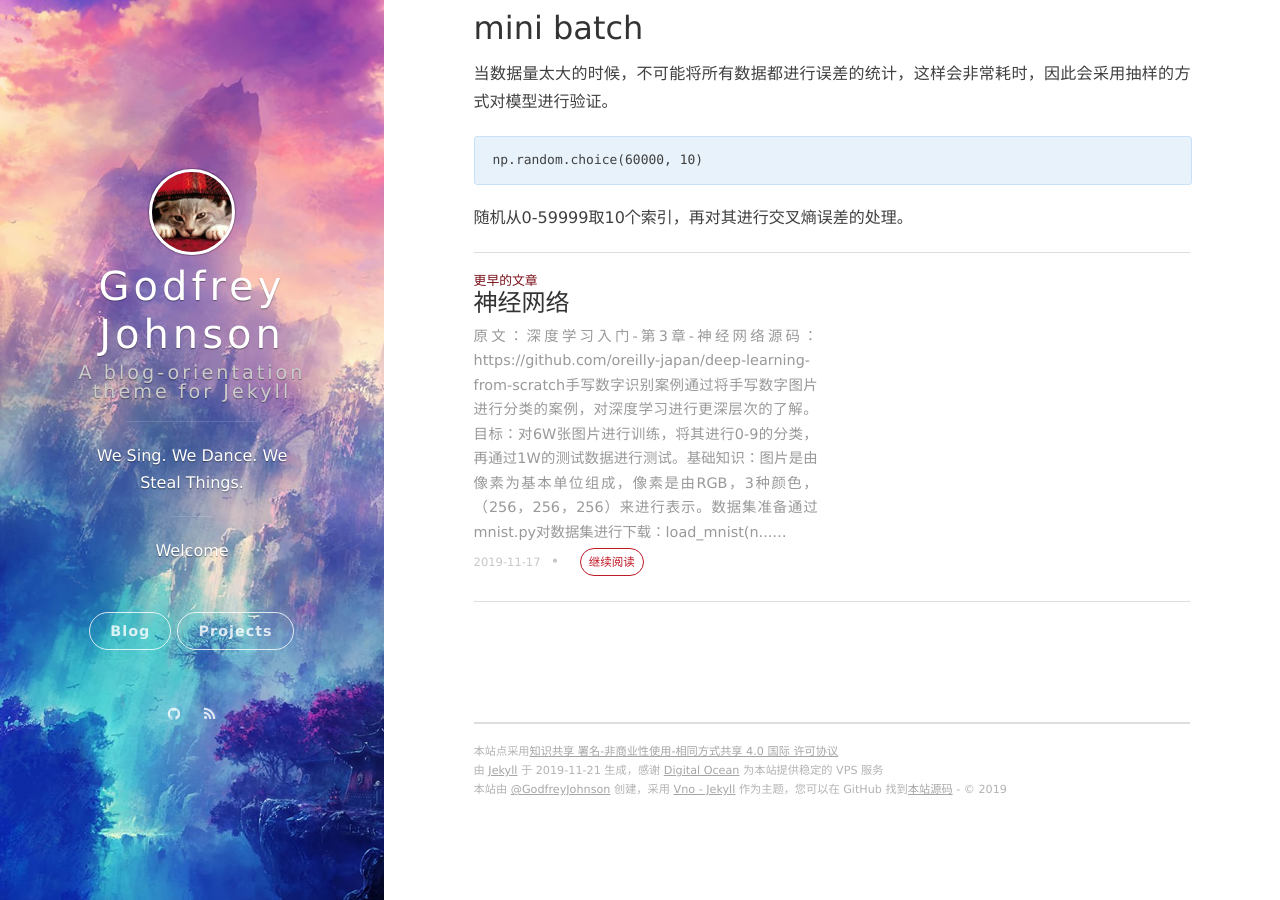
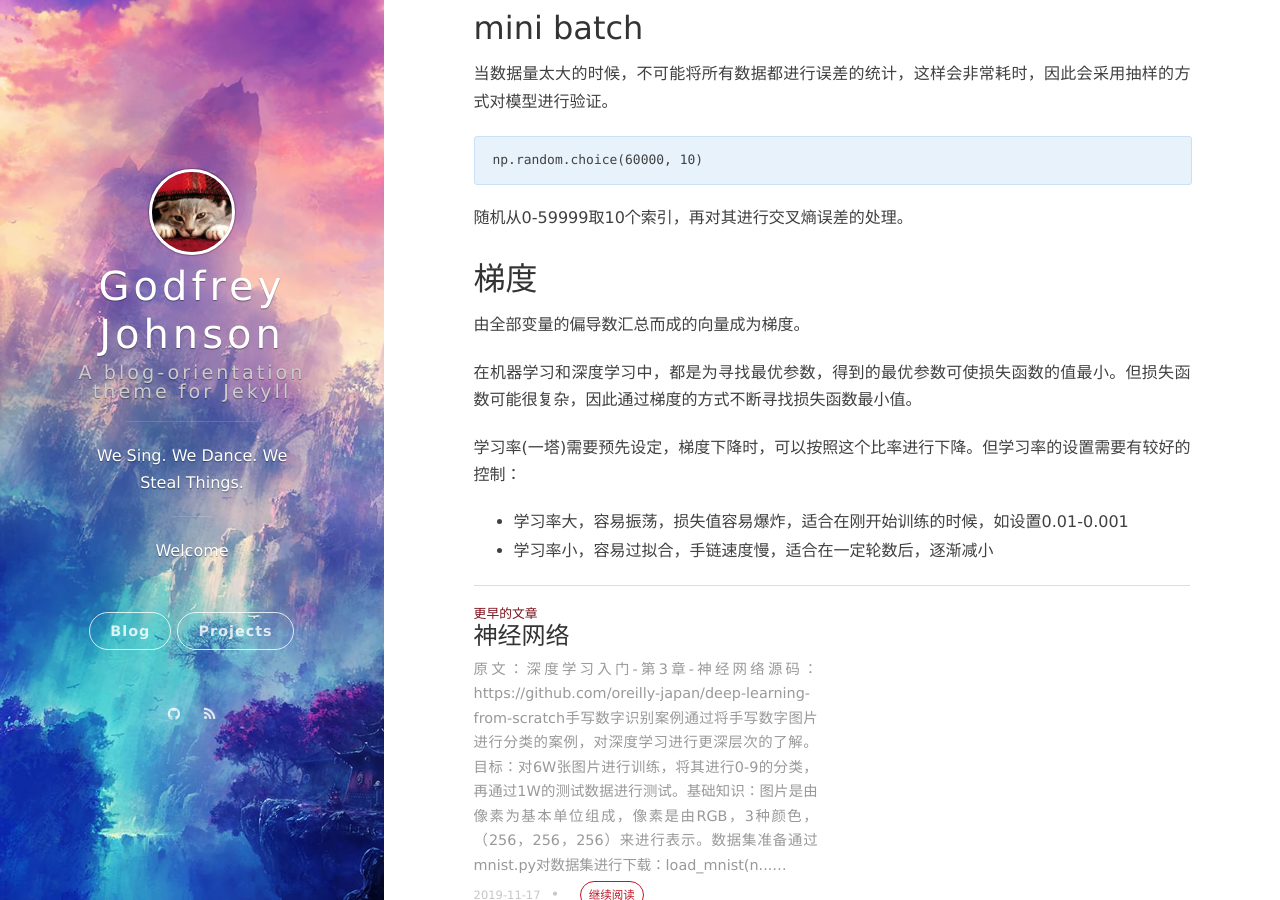
Before and after one commit to GodfreyJohnson/GodfreyJohnson.github.io, a Jekyll site: the page built from _posts/2019-11-18-DP-神经网络的学习与训练.markdown, in a window 1280 px wide and 900 px high, scrolled down 940 px. Built offline with Jekyll 4.4.1, drawn with Linux system fonts in a browser that asks for light colours; nearby versions of some CDN libraries; comment, search, counter and statistics services are not loaded.

Commit message:
gradient

````diff
--- a/_posts/2019-11-18-DP-神经网络的学习与训练.markdown
+++ b/_posts/2019-11-18-DP-神经网络的学习与训练.markdown
@@ -36,3 +36,12 @@ np.random.choice(60000, 10)
 ```
 
 随机从0-59999取10个索引，再对其进行交叉熵误差的处理。
+
+## 梯度
+由全部变量的偏导数汇总而成的向量成为梯度。
+
+在机器学习和深度学习中，都是为寻找最优参数，得到的最优参数可使损失函数的值最小。但损失函数可能很复杂，因此通过梯度的方式不断寻找损失函数最小值。
+
+学习率(一塔)需要预先设定，梯度下降时，可以按照这个比率进行下降。但学习率的设置需要有较好的控制：
+- 学习率大，容易振荡，损失值容易爆炸，适合在刚开始训练的时候，如设置0.01-0.001
+- 学习率小，容易过拟合，手链速度慢，适合在一定轮数后，逐渐减小
````
